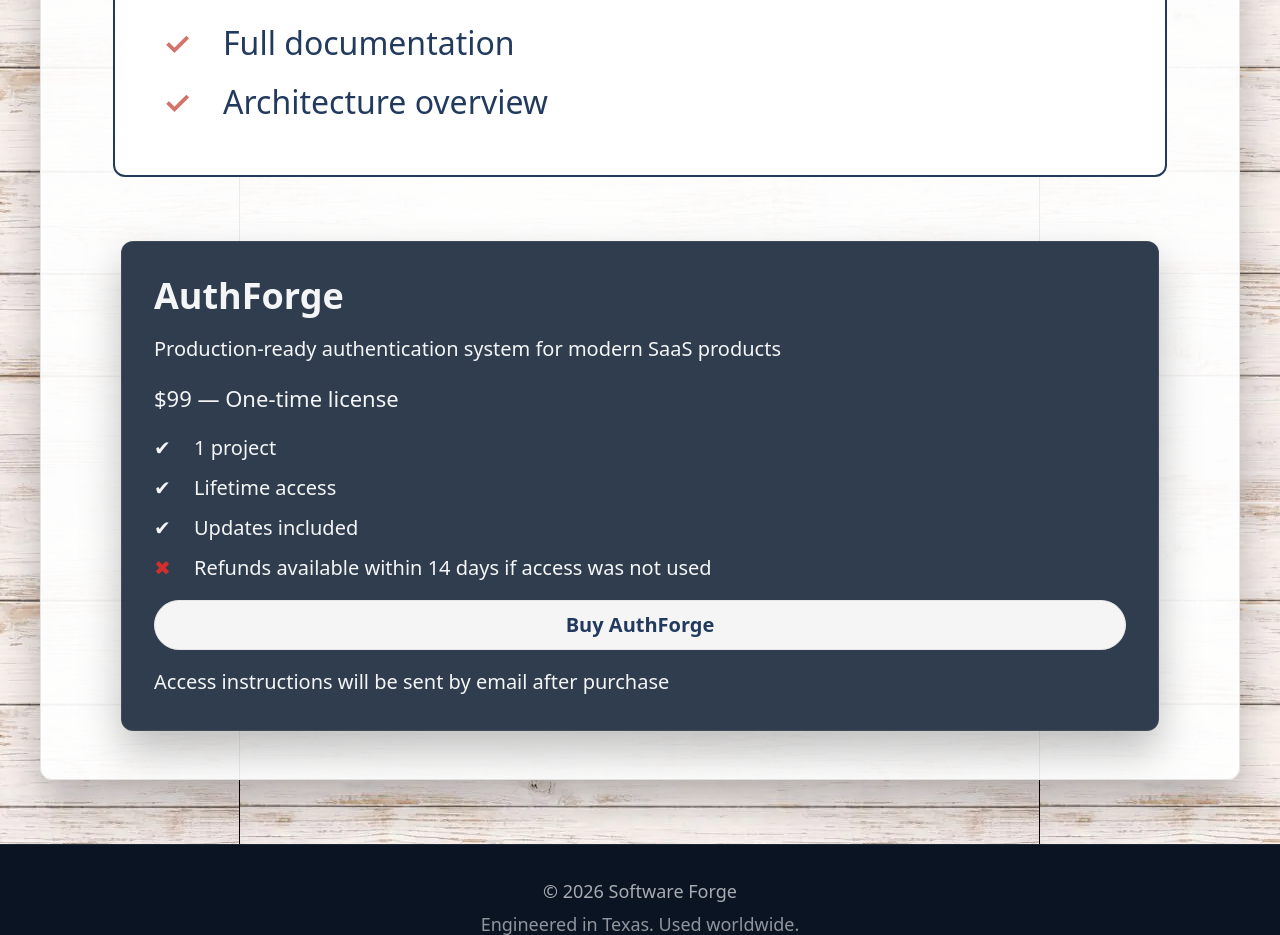
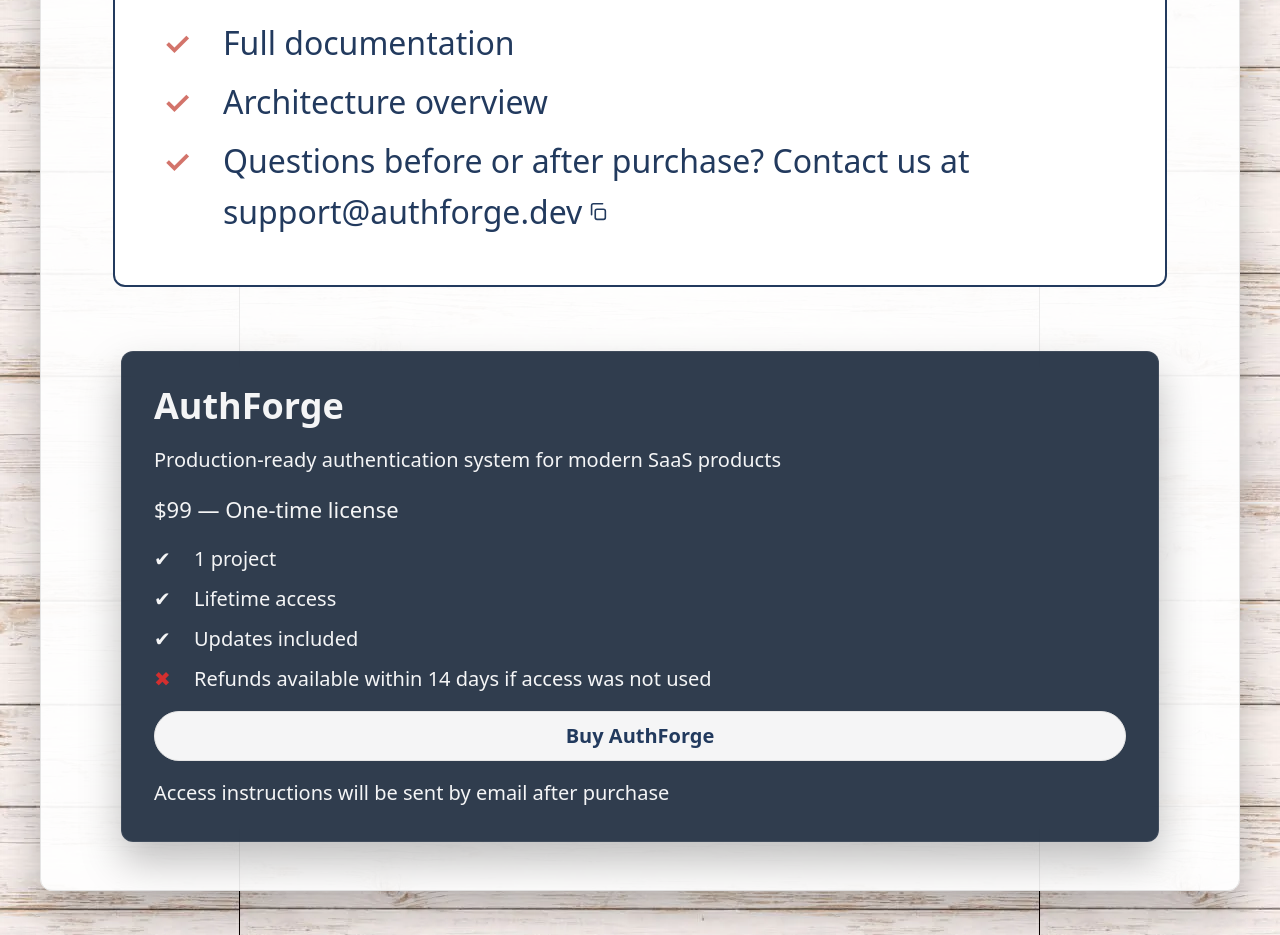
Before and after one commit to Grammeri/nextjs-landing, a Next.js app: page /products/authforge in a window 1280 px wide. Shown: the part 2760-3695 px from the top of the page. Built offline with nearby package versions, Linux system fonts and the light colour scheme.

Commit message:
feat: add support message and copy function

```diff
--- /dev/null
+++ b/src/app/products/authforge/_components/CopySupportEmail.tsx
@@ -0,0 +1,75 @@
+'use client';
+
+import { useEffect, useRef, useState } from 'react';
+import styles from '../page.module.css';
+
+const SUPPORT_EMAIL = 'support@authforge.dev';
+
+async function copyToClipboard(value: string) {
+  if (navigator.clipboard?.writeText) {
+    await navigator.clipboard.writeText(value);
+    return;
+  }
+
+  const textarea = document.createElement('textarea');
+  textarea.value = value;
+  textarea.style.position = 'fixed';
+  textarea.style.top = '-9999px';
+  document.body.appendChild(textarea);
+  textarea.focus();
+  textarea.select();
+  document.execCommand('copy');
+  document.body.removeChild(textarea);
+}
+
+export default function CopySupportEmail() {
+  const [copied, setCopied] = useState(false);
+  const timeoutRef = useRef<number | null>(null);
+
+  useEffect(() => {
+    return () => {
+      if (timeoutRef.current) {
+        window.clearTimeout(timeoutRef.current);
+      }
+    };
+  }, []);
+
+  const handleCopy = async () => {
+    try {
+      await copyToClipboard(SUPPORT_EMAIL);
+      setCopied(true);
+      if (timeoutRef.current) {
+        window.clearTimeout(timeoutRef.current);
+      }
+      timeoutRef.current = window.setTimeout(() => setCopied(false), 1500);
+    } catch {
+      setCopied(false);
+    }
+  };
+
+  return (
+    <>
+      <button
+        type="button"
+        className={styles.supportCopyButton}
+        onClick={handleCopy}
+        aria-label="Copy support email"
+      >
+        <svg
+          className={styles.supportCopyIcon}
+          viewBox="0 0 24 24"
+          aria-hidden="true"
+          focusable="false"
+        >
+          <rect x="9" y="9" width="11" height="11" rx="2" />
+          <path d="M5 15V5a2 2 0 0 1 2-2h10" />
+        </svg>
+      </button>
+      {copied ? (
+        <span className={styles.supportCopied} aria-live="polite">
+          Copied
+        </span>
+      ) : null}
+    </>
+  );
+}
--- a/src/app/products/authforge/page.module.css
+++ b/src/app/products/authforge/page.module.css
@@ -124,6 +124,63 @@
   border-radius: var(--radius-xs);
 }
 
+.supportInline {
+  display: inline-flex;
+  align-items: center;
+  gap: var(--spacing-xs);
+}
+
+.supportEmail {
+  font-weight: var(--font-weight-medium);
+  color: inherit;
+}
+
+.supportCopyButton {
+  display: inline-flex;
+  align-items: center;
+  justify-content: center;
+  width: var(--spacing-lg);
+  height: var(--spacing-lg);
+  padding: 0;
+  border: 1px solid transparent;
+  border-radius: var(--radius-sm);
+  background: transparent;
+  color: var(--color-product-text);
+  cursor: pointer;
+  transition:
+    color 0.2s ease,
+    background-color 0.2s ease,
+    border-color 0.2s ease;
+}
+
+.supportCopyButton:hover {
+  color: var(--color-accent);
+  background-color: var(--color-surface-muted);
+  border-color: var(--color-border);
+}
+
+.supportCopyButton:focus-visible {
+  outline: none;
+  box-shadow: var(--focus-ring);
+}
+
+.supportCopyIcon {
+  width: var(--spacing-xl);
+  height: var(--spacing-xl);
+  fill: none;
+  stroke: currentColor;
+  stroke-width: 1.75;
+  stroke-linecap: round;
+  stroke-linejoin: round;
+}
+
+.supportCopied {
+  color: var(--color-product-text-muted);
+  font-size: var(--font-size-sm);
+  line-height: var(--line-height-base);
+  opacity: 1;
+}
+
 .trustBlock li::before {
   color: var(--color-texas-red-soft);
 }
--- a/src/app/products/authforge/page.tsx
+++ b/src/app/products/authforge/page.tsx
@@ -2,6 +2,7 @@ import Link from 'next/link';
 import { Button } from '@/shared/ui/button';
 import { ProductHero, ProductSection } from '@/shared/ui/product';
 import { PricingCard } from '@/shared/ui/pricing-card';
+import CopySupportEmail from './_components/CopySupportEmail';
 import styles from './page.module.css';
 
 export default function AuthForgeProductPage() {
@@ -104,6 +105,13 @@ export default function AuthForgeProductPage() {
               <li>
                 <Link href="/docs/authforge/architecture">Architecture overview</Link>
               </li>
+              <li>
+                Questions before or after purchase? Contact us at{' '}
+                <span className={styles.supportInline}>
+                  <span className={styles.supportEmail}>support@authforge.dev</span>
+                  <CopySupportEmail />
+                </span>
+              </li>
             </ul>
           </div>
         </ProductSection>
```
